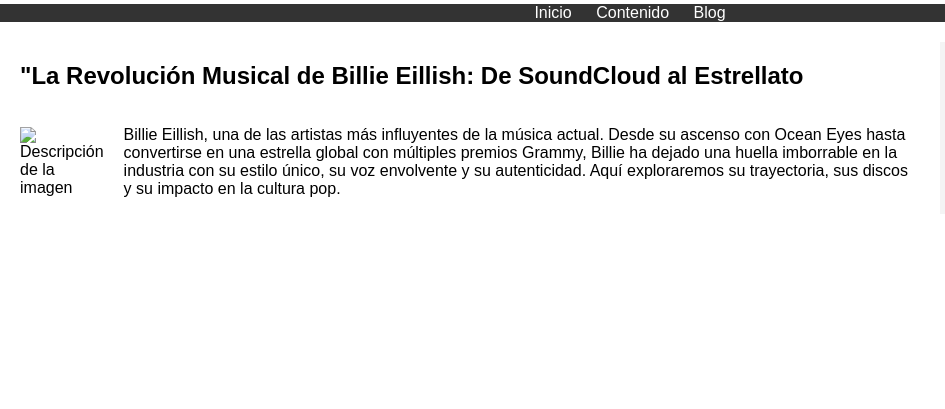
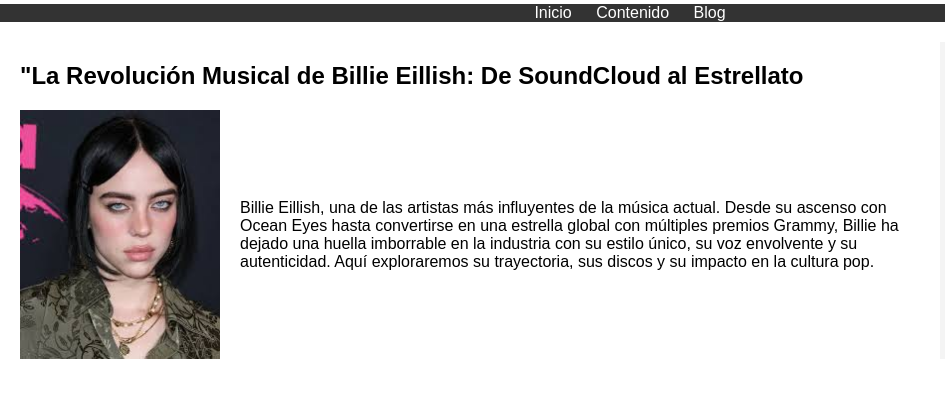
Before and after one commit to alssandrab/cltr_pop, a plain HTML site: page index.html in a window 1280 px wide. Shown: the part 166-575 px from the top of the page, 0-945 px from the left. Drawn offline with Linux system fonts and the light colour scheme.

Commit message:
index.html

```diff
--- a/index.html
+++ b/index.html
@@ -29,7 +29,7 @@
                 <h2>"La Revolución Musical de Billie Eillish: De SoundCloud al Estrellato</h2>
             </section>
             <section style="display: flex; align-items: center;">
-                <img src="imagen/f1.jpg" alt="Descripción de la imagen" width="200px" height="auto"
+                <img src="/f1.jpg" alt="Descripción de la imagen" width="200px" height="auto"
                     style="margin-right: 20px;">
                 <p> Billie Eillish, una de las artistas más influyentes de la música actual. Desde su ascenso con Ocean
                     Eyes hasta
```
